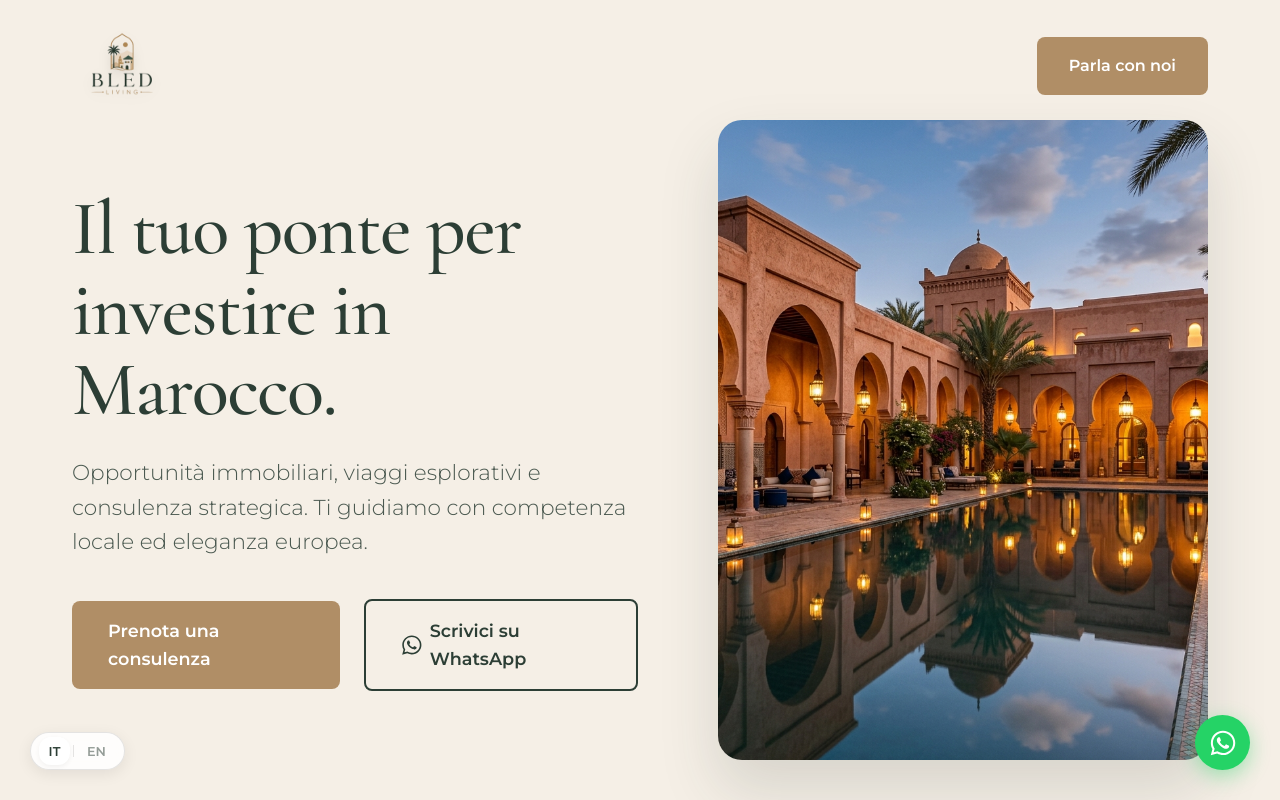
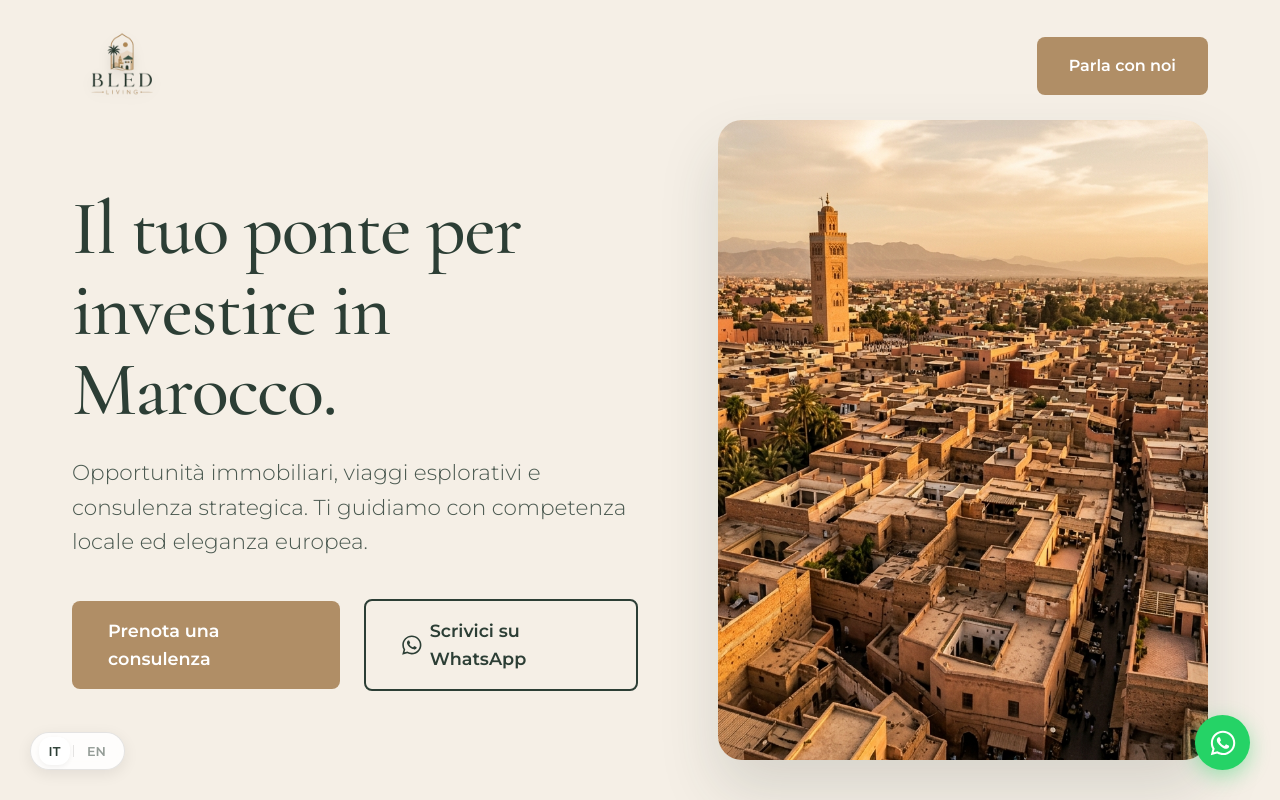
Before and after one commit to KarimAttat/bled-living, a React (Vite) app: page / in a window 1280 px wide. Shown: the top 800 px of the page. Built offline with nearby package versions, Linux system fonts and the light colour scheme.

Commit message:
Replace generated hero image with real Marrakech photo

```diff
--- a/src/components/Hero.jsx
+++ b/src/components/Hero.jsx
@@ -19,7 +19,7 @@ export default function Hero() {
         </div>
         <div className="hero-image-wrapper" data-aos="zoom-in" data-aos-delay="200">
           <img
-            src="/hero_marrakech.png"
+            src="/real_marrakech.jpg"
             alt="Marrakech luxury real estate"
             className="hero-image"
           />
```
Also changed, not shown: 2 other files (tests, documents, lock files or other folders).
